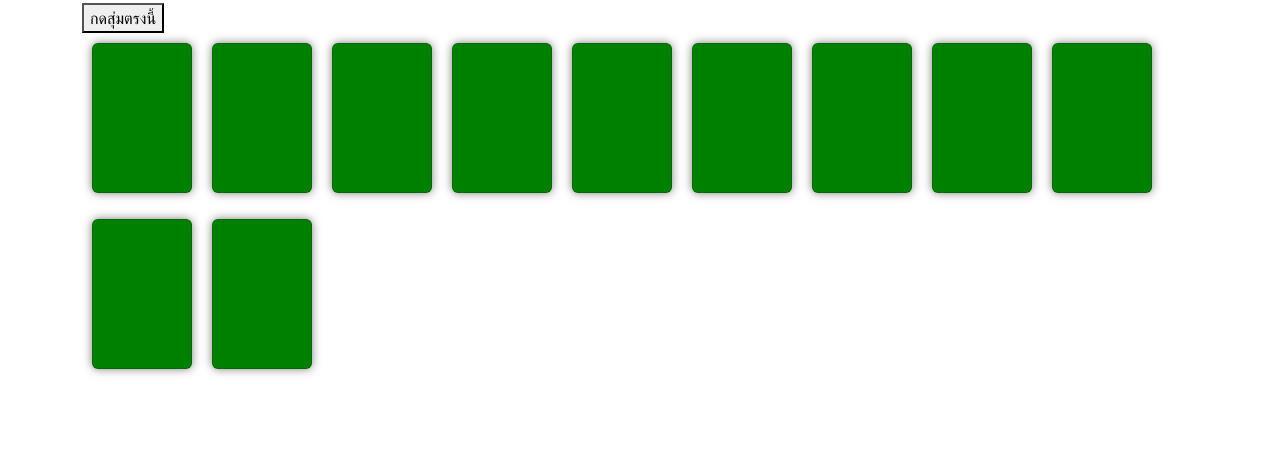
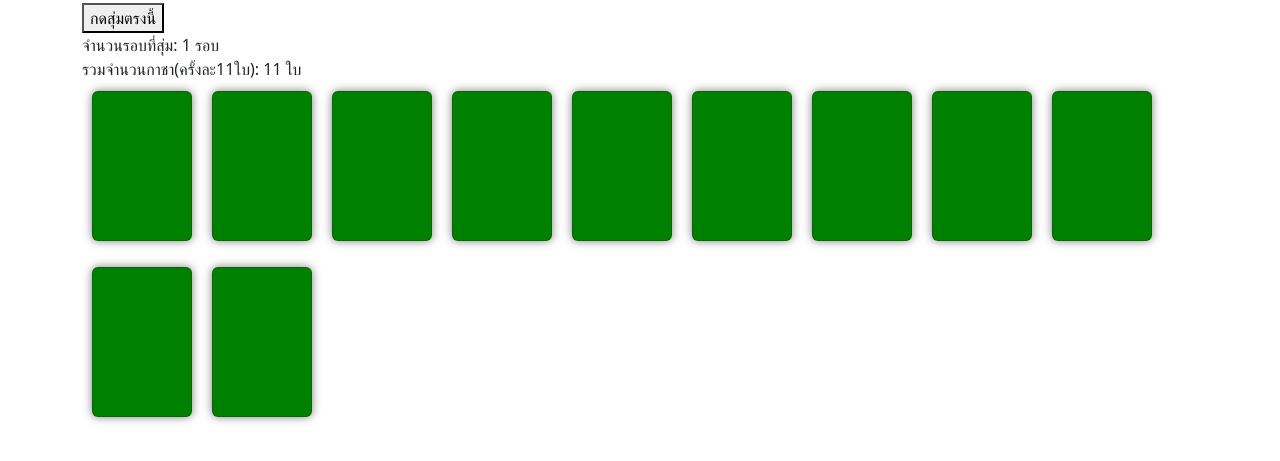
Before and after one commit to Daruma2001/NightCrow-Gacha, a plain HTML site: page index3.html in a window 1280 px wide. Both pictures are taken after a click on the button "กดสุ่มตรงนี้". Shown: the part 123-584 px from the top of the page. Drawn offline with nearby package versions, Linux system fonts and the light colour scheme.

Commit message:
Update index3.html

```diff
--- a/index3.html
+++ b/index3.html
@@ -58,9 +58,12 @@
     <div>
 <h1>อัญเชิญพาหนะเจิดจ้าแห่งแสงอาทิตย์อัสดง</h1>
 <button onclick="generateColors()">กดสุ่มตรงนี้</button>
+<div id="clickCount"></div>
+<div id="clickCount11"></div>
 <div id="colorResults"></div>
 </div>
 <script>
+  let clickCount = 0;
 function randomColor(rate) {
     const randNum = Math.random() * 100;
     let cumulativeRate = 0;
@@ -72,9 +75,12 @@ function randomColor(rate) {
     }
 }
 
+let purpleCount = 0;
+let yellowCount = 0;
+
 function generateColors() {
+  clickCount++;
     const rate = {
-
         "green": 95.6998564,
         "blue": 3.9701040,
         "purple": 0.3200395,
@@ -91,7 +97,27 @@ function generateColors() {
         colorCard.classList.add("card");
         colorCard.style.backgroundColor = color;
         colorResults.appendChild(colorCard);
+
+
+      if (color === "purple") {
+          purpleCount++;
+      }
+      if (color === "yellow") {
+          yellowCount++;
+      }
     }
+    clickCount11 = clickCount * 11;
+    document.getElementById("clickCount").innerHTML = "จำนวนรอบที่สุ่ม: " + clickCount + " รอบ";
+    document.getElementById("clickCount11").innerHTML = "รวมจำนวนกาชา(ครั้งละ11ใบ): " + clickCount11+" ใบ";
+
+    if (purpleCount > 0) {
+      alert("ยินดีด้วย! คุณได้รับพาหนะ ระดับ อีปิค");
+      purpleCount = 0;
+  }
+  if (yellowCount > 0) {
+      alert("ยินดีด้วย! คุณได้รับพาหนะ ระดับ ตำนาน");
+      yellowCount = 0;
+  }
 }
 </script>
 
```
